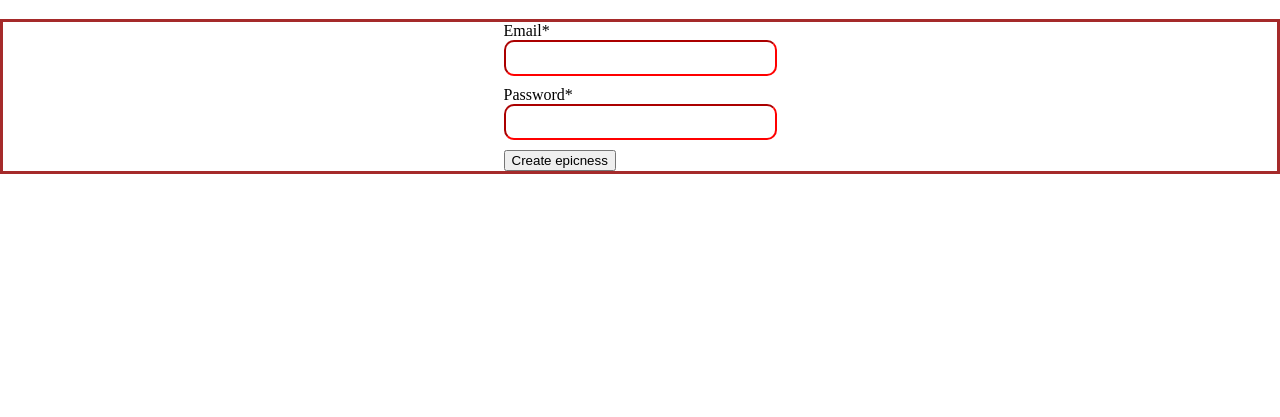
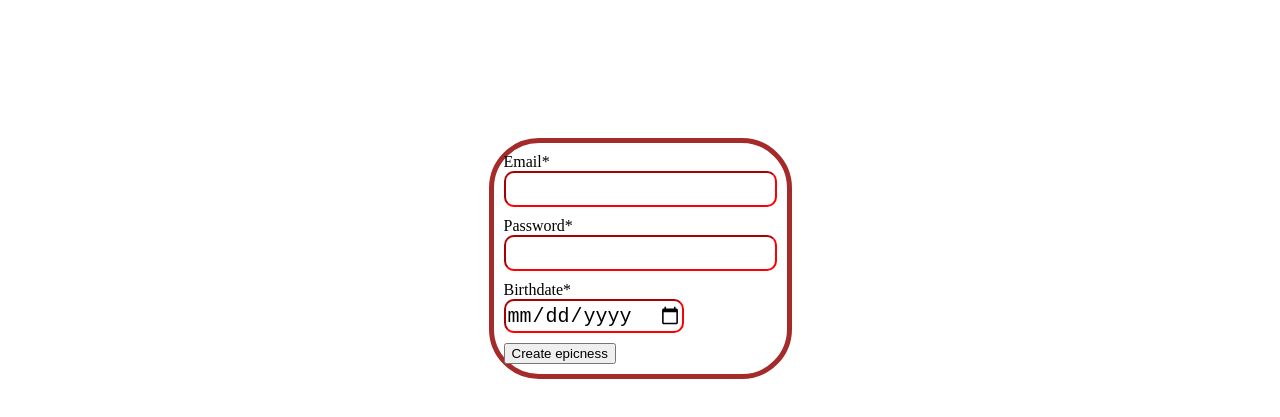
Before and after one commit to Neeeap/signUpForm, a plain HTML site: page index.html in a window 1280 px wide. Shown: the part 61-478 px from the top of the page. Drawn offline with Linux system fonts and the light colour scheme.

Commit message:
vertically centered form

```diff
--- a/index.html
+++ b/index.html
@@ -8,6 +8,8 @@
 </head>
 <body>
     <h1>Welcome to my sign up form!</h1>
+
+    <div id="box">
         <div id="Form">
         <form action="" method="get">
         <label for="e-mail">Email*</label>
@@ -16,10 +18,15 @@
         <br>
         <label for="pw">Password*</label>
         <br>
-    <input type="password" id="pw" required>
+        <input type="password" id="pw" required minlength="8">
+        <br>
+        <label for="bd">Birthdate*</label>
+        <br>
+        <input type="date" id="bd" required>
         <br>
         <button type="submit">Create epicness</button>
         </form>
         </div>
+    </div>
 </body>
 </html>
--- a/style.css
+++ b/style.css
@@ -1,13 +1,19 @@
-body{
+body,html{
     margin:0;
     height:100vh;
+}
+#box{
+    display: flex;
+    justify-content: center;
+    align-items: center;
+    height:60vh;
 }
 #Form{
     display: flex;
     flex-direction: column;
-    justify-content: center;
-    align-items: center;
-    border: 3px solid brown;
+    border: 5px solid brown;
+    padding: 10px;
+    border-radius: 50px;
 }
 input{
     height:30px;
```
Lines whose indentation alone changed are shown as unchanged.
